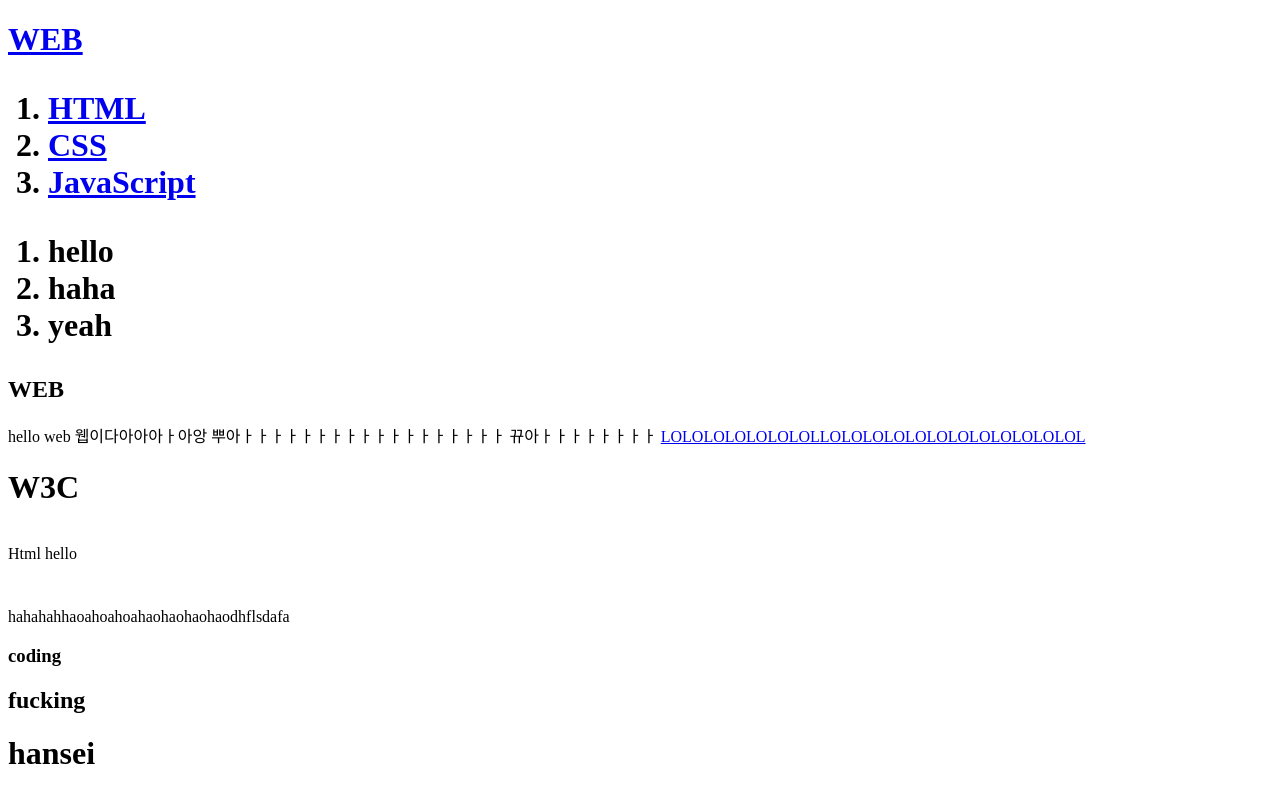
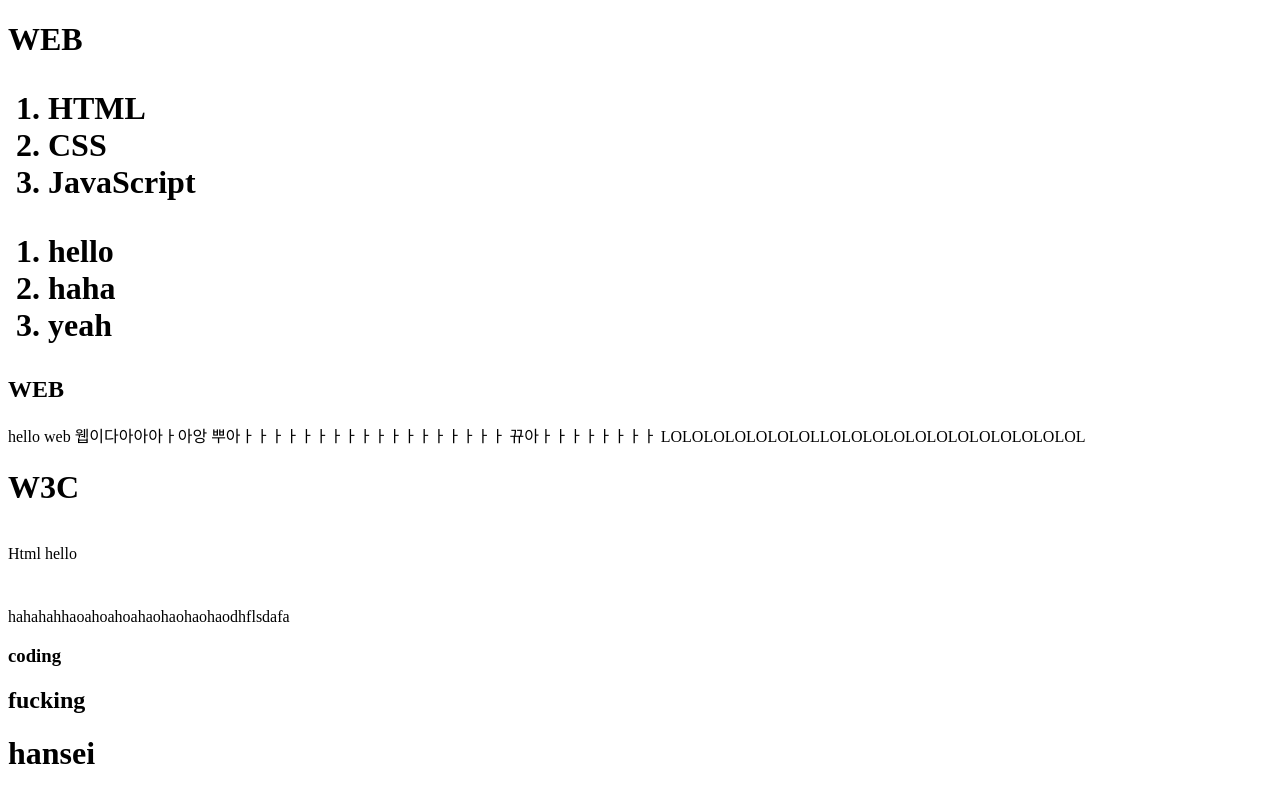
Before and after one commit to Leejaebbong/web1, a plain HTML site: page index.html in a window 1280 px wide. Drawn offline with Linux system fonts and the light colour scheme.

Commit message:
Add files via upload

```diff
--- a/index.html
+++ b/index.html
@@ -1,8 +1,14 @@
 <!doctype html>
 <html>
 <head>
-<title>WEB1 - Welcome</title>
-<meta charset="utf-8">
+  <title>WEB1 - Welcome</title>
+  <meta charset="utf-8">
+  <style>
+    a {
+      color:black;
+      text-decoration: none;
+    }
+  </style>
 </head>
 <body>
   <h1><a href="index.html">WEB</a><h1>
```
Also changed, not shown: 2.html (+2 -2 lines).
